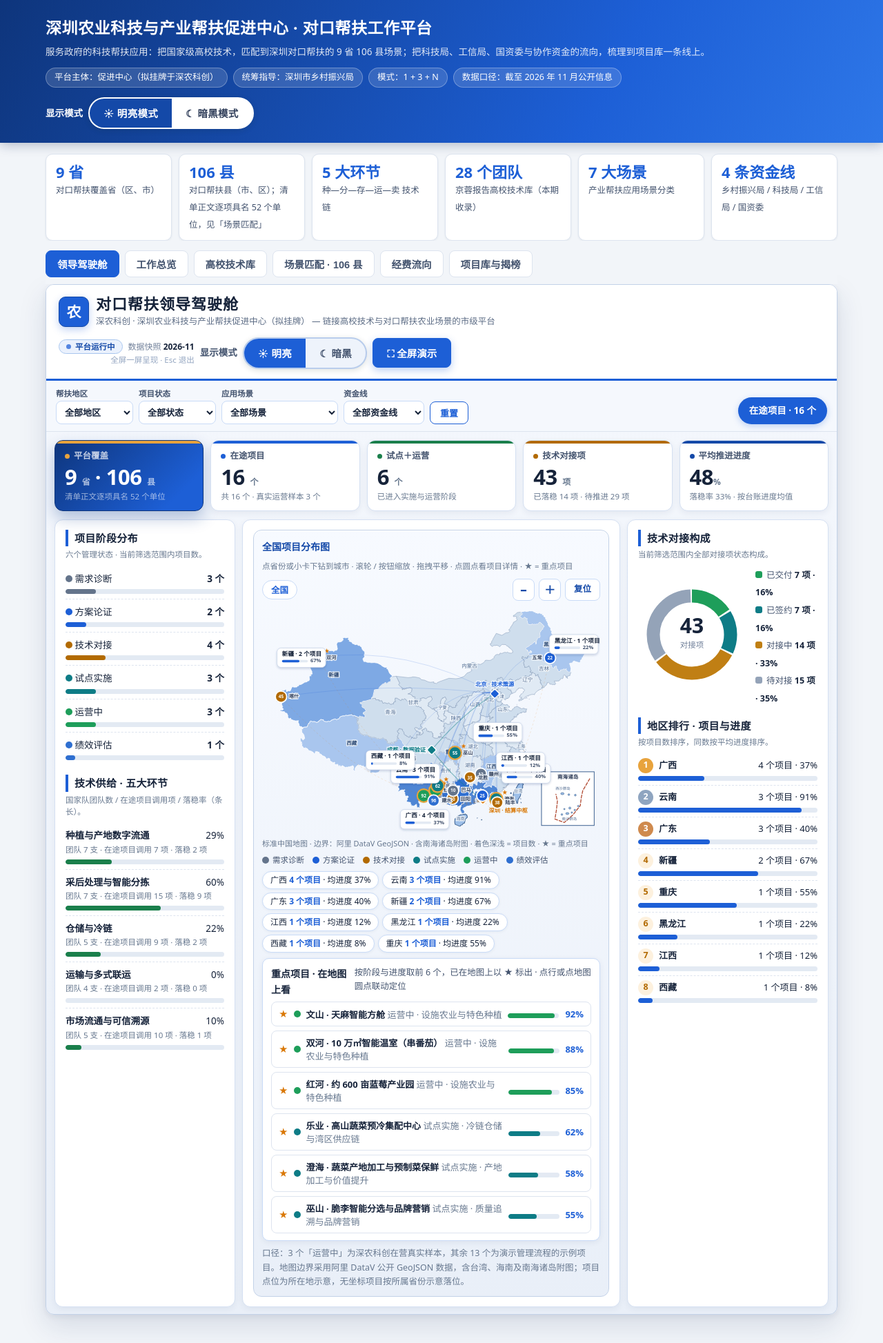
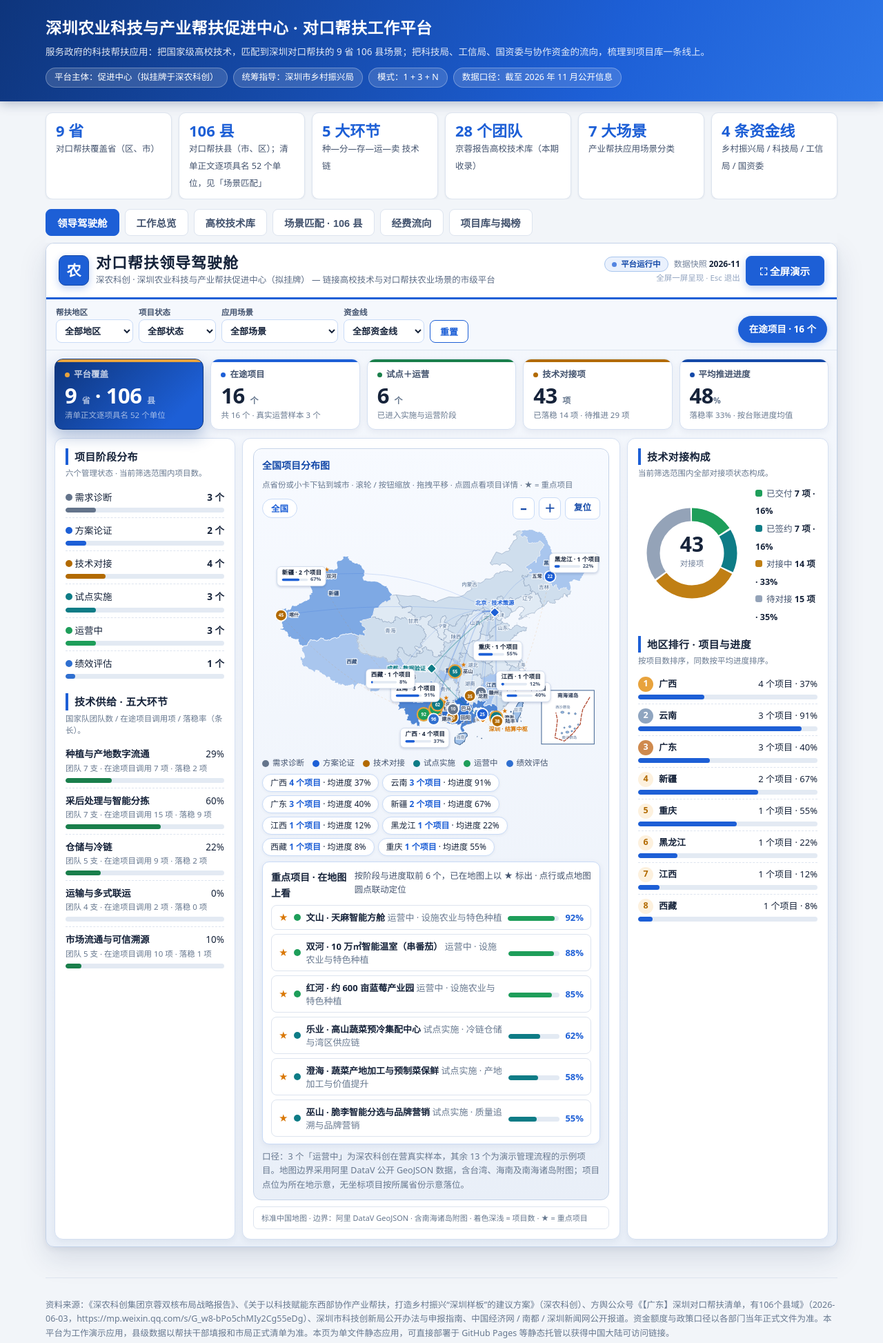
Before and after one commit to xiaohuan1228/duikou-bangfu, a plain HTML site: page index.html in a window 1280 px wide. Shown: the top 1947 px of the page at 69% size. Drawn offline with Linux system fonts and the light colour scheme.

Commit message:
页眉明暗切换删除，仅全屏驾驶舱保留切换+图注条独立

```diff
--- a/index.html
+++ b/index.html
@@ -317,7 +317,9 @@ footer{margin-top:44px;border-top:1px solid var(--line);padding-top:16px;color:v
 .cp-zoom button:hover{background:var(--blue-soft)}
 .cp-zoom button.wide{width:auto;padding:0 12px;font-size:12.5px}
 .cp-map-hint{font-size:11.5px;color:var(--ink3)}
-.cp-map-note{font-size:11px;color:var(--ink3);margin:6px 0 0;line-height:1.5}
+/* 地图图注：独立于地图卡片之外的一行，位于地图卡正下方，与地图图形留出明确间隔，
+   任何缩放 / 下钻 / 全屏状态下都不与地图重叠 */
+.cp-map-note{font-size:11px;color:var(--ink3);margin:9px 0 0;line-height:1.6;padding:7px 11px;background:var(--card);border:1px solid var(--line);border-radius:7px;position:relative}
 /* 城市下钻条 */
 .cp-citybar{display:none;flex-wrap:wrap;gap:6px;margin-top:8px}
 .cp-citybar.on{display:flex}
@@ -386,6 +388,9 @@ footer{margin-top:44px;border-top:1px solid var(--line);padding-top:16px;color:v
 .topbar .theme-switch{border-color:#ffffff;background:#ffffff}
 .topbar .theme-switch button{color:#33415c}
 .topbar .theme-switch button[aria-pressed="true"]{background:#1449a8;color:#fff}
+/* 明暗模式切换只在驾驶舱全屏（含伪全屏）时显示；非全屏的驾驶舱头屏不放切换按钮，页眉也不放 */
+.cp-fs-theme{display:none;align-items:center}
+.cp-shell:fullscreen .cp-fs-theme,.cp-shell.cp-pseudo .cp-fs-theme{display:inline-flex}
 .cp-head .theme-label{color:#43536e}
 .cp-head .theme-switch{border-color:#b9cdec;background:#eef3fb}
 .cp-head .theme-switch button{color:#43536e}
@@ -449,6 +454,8 @@ body.cp-locked{overflow:hidden}
 .cp-shell:fullscreen .cp-citybar,.cp-shell.cp-pseudo .cp-citybar,
 .cp-shell:fullscreen .cp-detail,.cp-shell.cp-pseudo .cp-detail,
 .cp-shell:fullscreen .cp-viz-wrap>p.small,.cp-shell.cp-pseudo .cp-viz-wrap>p.small{flex:none}
+/* 全屏时图注是地图列（flex 列）的固定尾行：不参与挤压，地图本体收缩让位，图注完整显示在地图下方 */
+.cp-shell:fullscreen .cp-map-note,.cp-shell.cp-pseudo .cp-map-note{flex:none}
 /* 窄屏全屏：整列可滚动，地图保持自然比例在最前，不做高度压缩 */
 @media(max-width:1020px){
   .cp-shell:fullscreen .cp-col-map,.cp-shell.cp-pseudo .cp-col-map{display:block;overflow:visible}
@@ -470,7 +477,6 @@ body.cp-locked{overflow:hidden}
       <span>模式：1 + 3 + N</span>
       <span>数据口径：截至 2026 年 11 月公开信息</span>
     </div>
-    <div style="margin-top:14px"><span class="theme-label">显示模式</span><span class="theme-switch" role="group" aria-label="明亮与暗黑模式切换"><button type="button" data-set-theme="light" aria-pressed="true">☀ 明亮模式</button><button type="button" data-set-theme="dark" aria-pressed="false">☾ 暗黑模式</button></span></div>
   </div>
 </header>
 
@@ -508,7 +514,7 @@ body.cp-locked{overflow:hidden}
         </div>
         <div class="cp-head-actions">
           <div class="cp-clock"><span class="cp-livechip"><i></i>平台运行中</span>数据快照 <b>2026-11</b><br><span class="cp-fs-hint">全屏一屏呈现 · Esc 退出</span></div>
-          <span><span class="theme-label">显示模式</span><span class="theme-switch" role="group" aria-label="明亮与暗黑模式切换"><button type="button" data-set-theme="light" aria-pressed="true">☀ 明亮</button><button type="button" data-set-theme="dark" aria-pressed="false">☾ 暗黑</button></span></span>
+          <span class="cp-fs-theme"><span class="theme-label">显示模式</span><span class="theme-switch" role="group" aria-label="明亮与暗黑模式切换"><button type="button" data-set-theme="light" aria-pressed="true">☀ 明亮</button><button type="button" data-set-theme="dark" aria-pressed="false">☾ 暗黑</button></span></span>
           <button class="cp-fs-btn" id="cpFsBtn" type="button">⛶ 全屏演示</button>
         </div>
       </div>
@@ -543,12 +549,12 @@ body.cp-locked{overflow:hidden}
             </div>
             <div class="cp-citybar" id="cpCityBar" aria-label="下钻城市"></div>
             <div id="cpViz" role="img" aria-label="全国对口帮扶项目分布地图：项目所在省份着色并标注项目数与平均进度，北京为技术策源、深圳为结算中枢、成都为数据验证，圆点为各项目落点，支持缩放与省份下钻"></div>
-            <p class="cp-map-note">标准中国地图 · 边界：阿里 DataV GeoJSON · 含南海诸岛附图 · 着色深浅 = 项目数 · ★ = 重点项目</p>
             <div class="legend" id="cpLegend"></div>
             <div class="cp-dest" id="cpDest"></div>
             <div class="cp-detail" id="cpDetail" aria-live="polite"></div>
             <p class="small" style="margin:8px 0 2px">口径：3 个「运营中」为深农科创在营真实样本，其余 13 个为演示管理流程的示例项目。地图边界采用阿里 DataV 公开 GeoJSON 数据，含台湾、海南及南海诸岛附图；项目点位为所在地示意，无坐标项目按所属省份示意落位。</p>
           </div>
+          <p class="cp-map-note">标准中国地图 · 边界：阿里 DataV GeoJSON · 含南海诸岛附图 · 着色深浅 = 项目数 · ★ = 重点项目</p>
         </div>
         <div class="cp-col">
           <h3>技术对接构成</h3>
```
